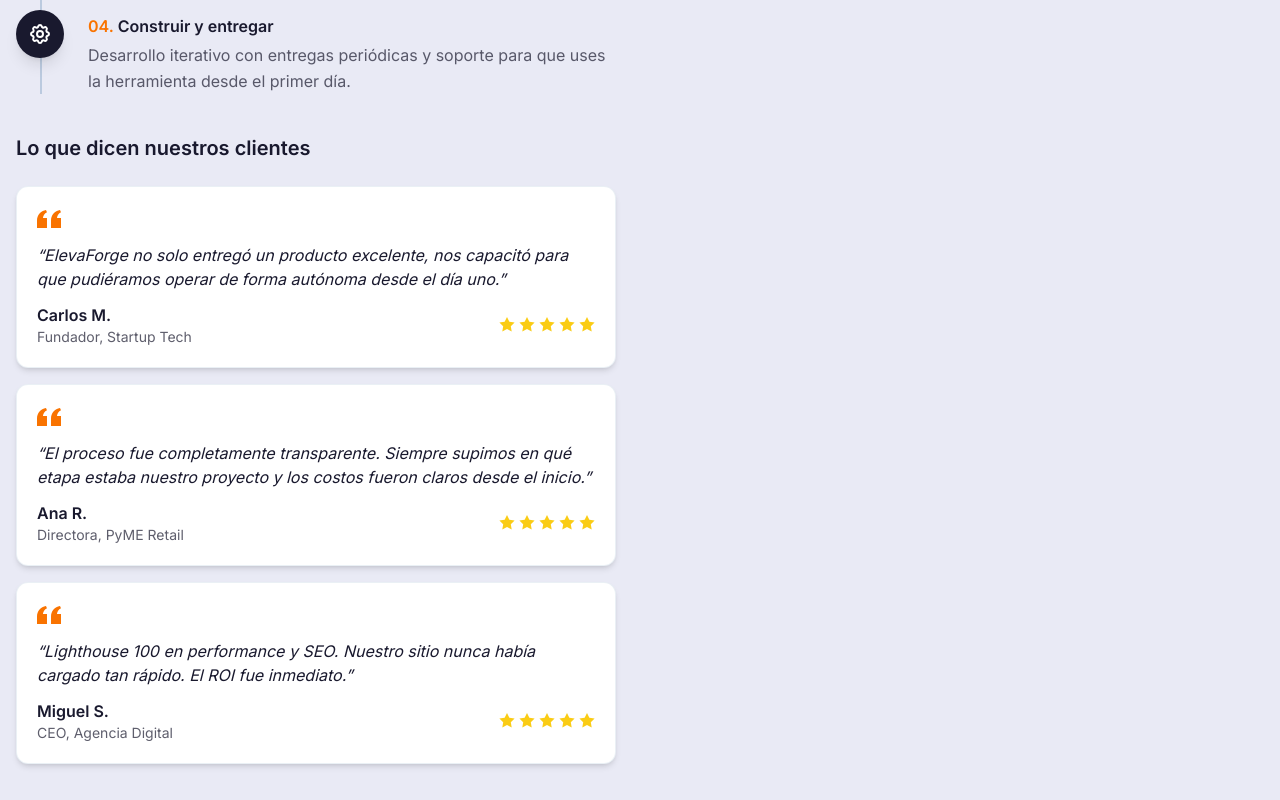
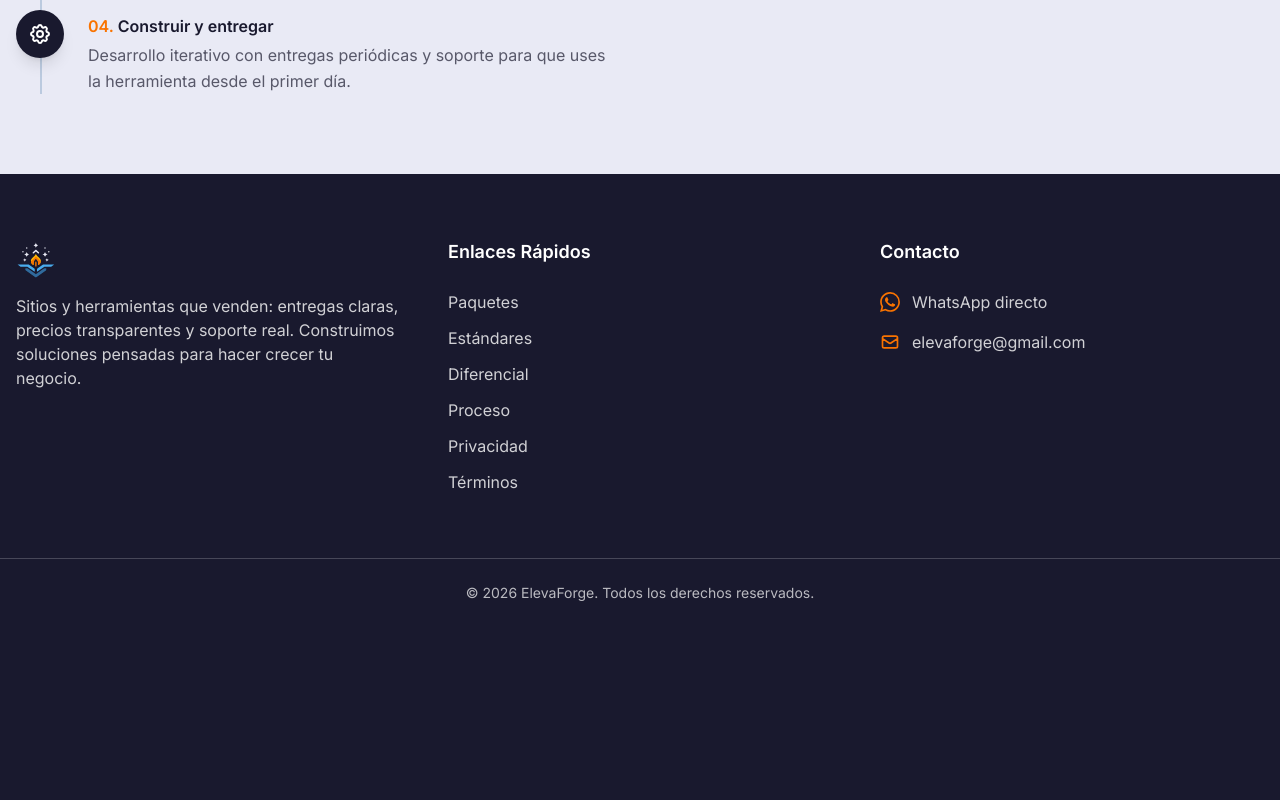
Before and after one commit to Luisceron0/ElevaForge, a Next.js app: page / in a window 1280 px wide. Shown: the part 3600-4400 px from the top of the page. After the commit the page ends 4227 px from the top, so only its background shows below. Built offline with nearby package versions, Linux system fonts and the light colour scheme; no server answers.

Commit message:
testimonios

```diff
--- a/app/page.tsx
+++ b/app/page.tsx
@@ -35,10 +35,7 @@ function SectionSkeleton() {
   )
 }
 
-export default function Home({ searchParams }: { searchParams?: { hideTestimonials?: string } }) {
-  const hideTestimonials =
-    Boolean(searchParams && (searchParams.hideTestimonials === '1' || searchParams.hideTestimonials === 'true'))
-
+export default function Home() {
   return (
     <>
       <Navbar />
@@ -47,7 +44,7 @@ export default function Home({ searchParams }: { searchParams?: { hideTestimonia
         <PricingSection />
         <ForgeStandards />
         <AutonomySection />
-        <RoadmapSection hideTestimonials={hideTestimonials} />
+        <RoadmapSection />
       </main>
       <Footer />
     </>
--- a/components/sections/RoadmapSection.tsx
+++ b/components/sections/RoadmapSection.tsx
@@ -45,28 +45,9 @@ const steps = [
   },
 ]
 
-const testimonials = [
-  {
-    name: 'Carlos M.',
-    role: 'Fundador, Startup Tech',
-    text: 'ElevaForge no solo entregó un producto excelente, nos capacitó para que pudiéramos operar de forma autónoma desde el día uno.',
-    rating: 5,
-  },
-  {
-    name: 'Ana R.',
-    role: 'Directora, PyME Retail',
-    text: 'El proceso fue completamente transparente. Siempre supimos en qué etapa estaba nuestro proyecto y los costos fueron claros desde el inicio.',
-    rating: 5,
-  },
-  {
-    name: 'Miguel S.',
-    role: 'CEO, Agencia Digital',
-    text: 'Lighthouse 100 en performance y SEO. Nuestro sitio nunca había cargado tan rápido. El ROI fue inmediato.',
-    rating: 5,
-  },
-]
+// Testimonials removed per request
 
-export default function RoadmapSection({ hideTestimonials = false }: { hideTestimonials?: boolean }) {
+export default function RoadmapSection() {
   return (
     <section id="proceso" className="py-20 bg-forge-bg-light">
       <div className="container mx-auto px-4">
@@ -120,57 +101,7 @@ export default function RoadmapSection({ hideTestimonials = false }: { hideTesti
               </div>
             </div>
 
-            {/* Testimonials - patrón AVC (ocultar si hideTestimonials=true) */}
-            {!hideTestimonials && (
-              <div>
-                <h3 className="text-xl font-semibold text-forge-bg-dark mb-6">
-                  Lo que dicen nuestros clientes
-                </h3>
-                <div className="space-y-4">
-                  {testimonials.map((testimonial, index) => (
-                    <blockquote
-                      key={index}
-                      className="bg-white p-5 rounded-xl shadow-md border border-forge-blue-mid/10"
-                    >
-                      {/* Quote icon */}
-                      <svg
-                        className="h-6 w-6 text-forge-orange-main mb-3"
-                        fill="currentColor"
-                        viewBox="0 0 24 24"
-                        aria-hidden="true"
-                      >
-                        <path d="M14.017 21v-7.391c0-5.704 3.731-9.57 8.983-10.609l.995 2.151c-2.432.917-3.995 3.638-3.995 5.849h4v10H14.017zM0 21v-7.391c0-5.704 3.731-9.57 8.983-10.609l.995 2.151C7.546 6.068 5.983 8.789 5.983 11h4v10H0z" />
-                      </svg>
-                      <p className="text-forge-bg-dark mb-3 italic">
-                        &ldquo;{testimonial.text}&rdquo;
-                      </p>
-                      <footer className="flex items-center justify-between">
-                        <cite className="not-italic">
-                          <span className="block font-semibold text-forge-bg-dark">
-                            {testimonial.name}
-                          </span>
-                          <span className="block text-sm text-forge-bg-dark/70">
-                            {testimonial.role}
-                          </span>
-                        </cite>
-                        <div className="flex gap-1" role="img" aria-label={`${testimonial.rating} de 5 estrellas`}>
-                          {[...Array(testimonial.rating)].map((_, i) => (
-                            <svg
-                              key={i}
-                              className="w-4 h-4 text-yellow-400 fill-current"
-                              viewBox="0 0 20 20"
-                              aria-hidden="true"
-                            >
-                              <path d="M10 15l-5.878 3.09 1.123-6.545L.489 6.91l6.572-.955L10 0l2.939 5.955 6.572.955-4.756 4.635 1.123 6.545z" />
-                            </svg>
-                          ))}
-                        </div>
-                      </footer>
-                    </blockquote>
-                  ))}
-                </div>
-              </div>
-            )}
+            {/* Testimonials removed */}
           </div>
 
           {/* Columna derecha - CTA grande */}
```
